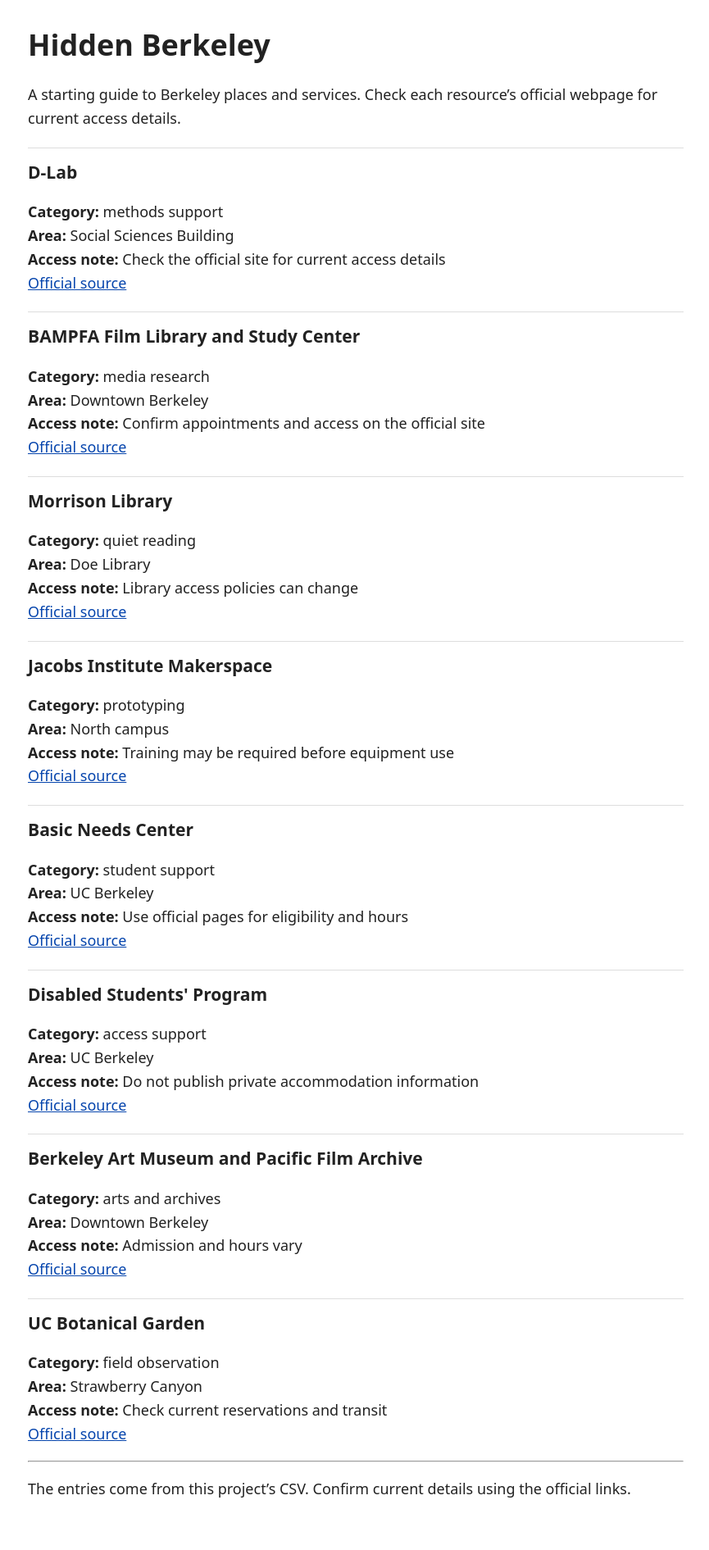
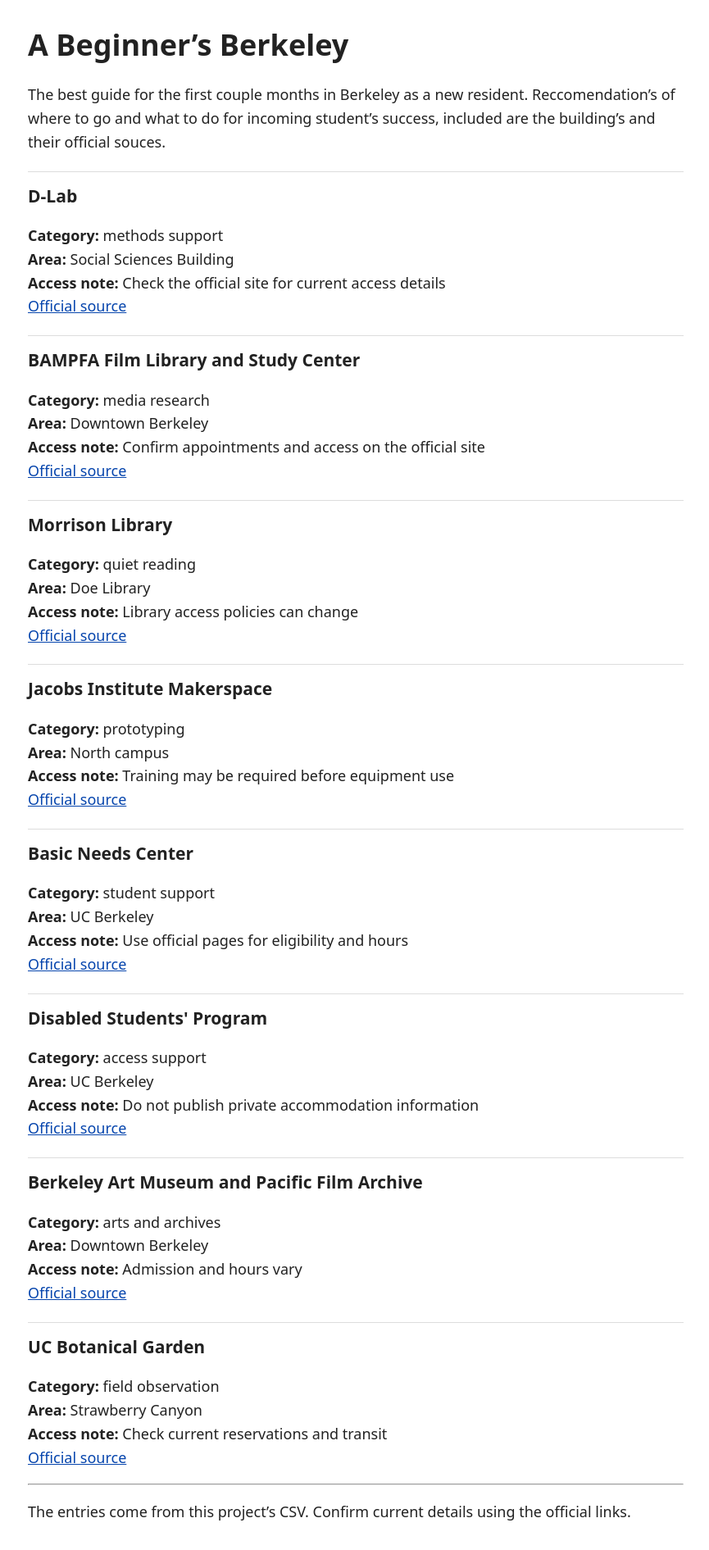
Before and after one commit to dbalsbaugh1/hidden-berkeley, a Jekyll site: the page built from docs/index.md, in a window 1280 px wide. Shown: the whole page at 82% size, without its empty margins (206-1071 px from the left). Built offline with Jekyll 4.4.1, drawn with Linux system fonts in a browser that asks for light colours; before the commit the page ends 1862 px from its top, so only the background shows below that.

Commit message:
Index Updated
Heading and subheading added to the index page

```diff
--- a/docs/index.md
+++ b/docs/index.md
@@ -3,9 +3,9 @@
 title: Hidden Berkeley
 ---
 
-# Hidden Berkeley
+# A Beginner's Berkeley
+The best guide for the first couple months in Berkeley as a new resident. Reccomendation's of where to go and what to do for incoming student's success, included are the building's and their official souces.
 
-A starting guide to Berkeley places and services. Check each resource's official webpage for current access details.
 
 <!-- Edit the heading and introduction above. The supplied loop below displays each row of the CSV. -->
 {% for resource in site.data.locations %}
```
Also changed, not shown: 1 other file.
